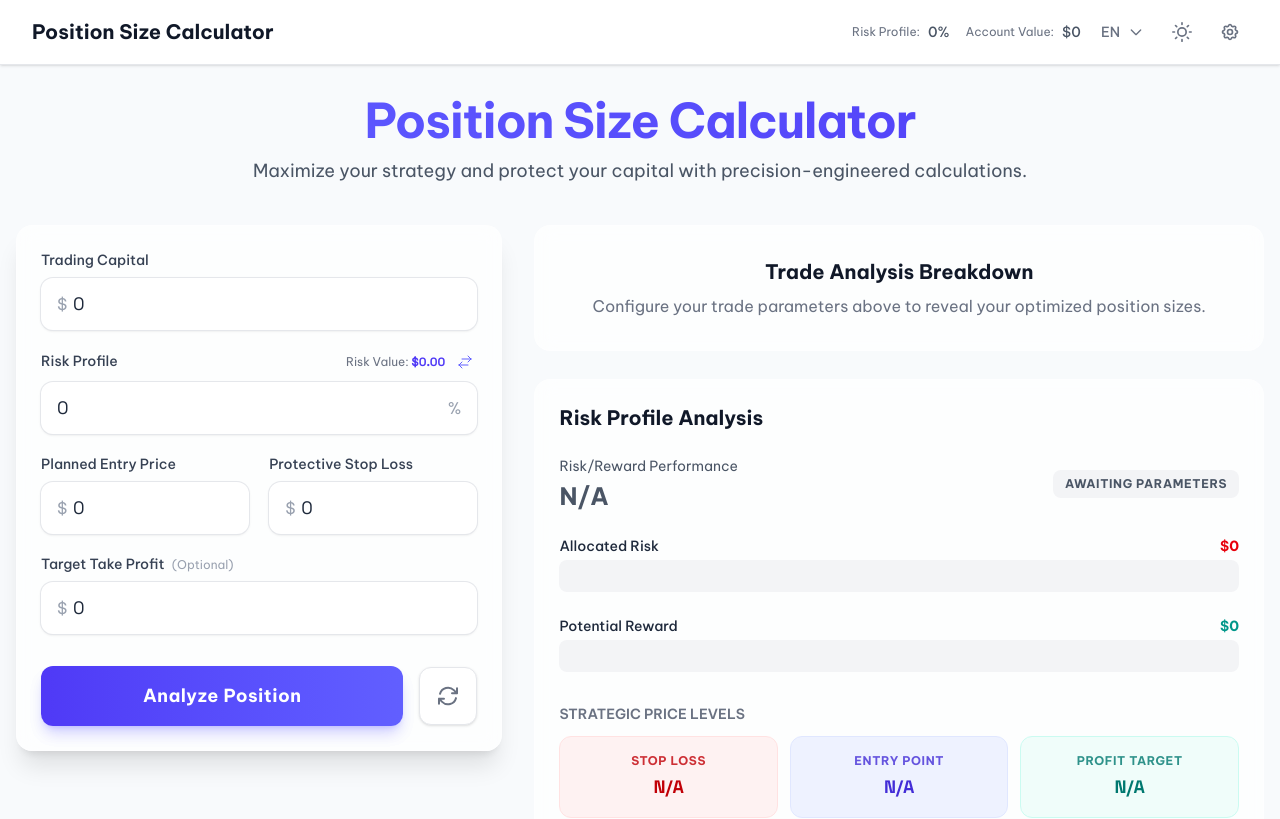
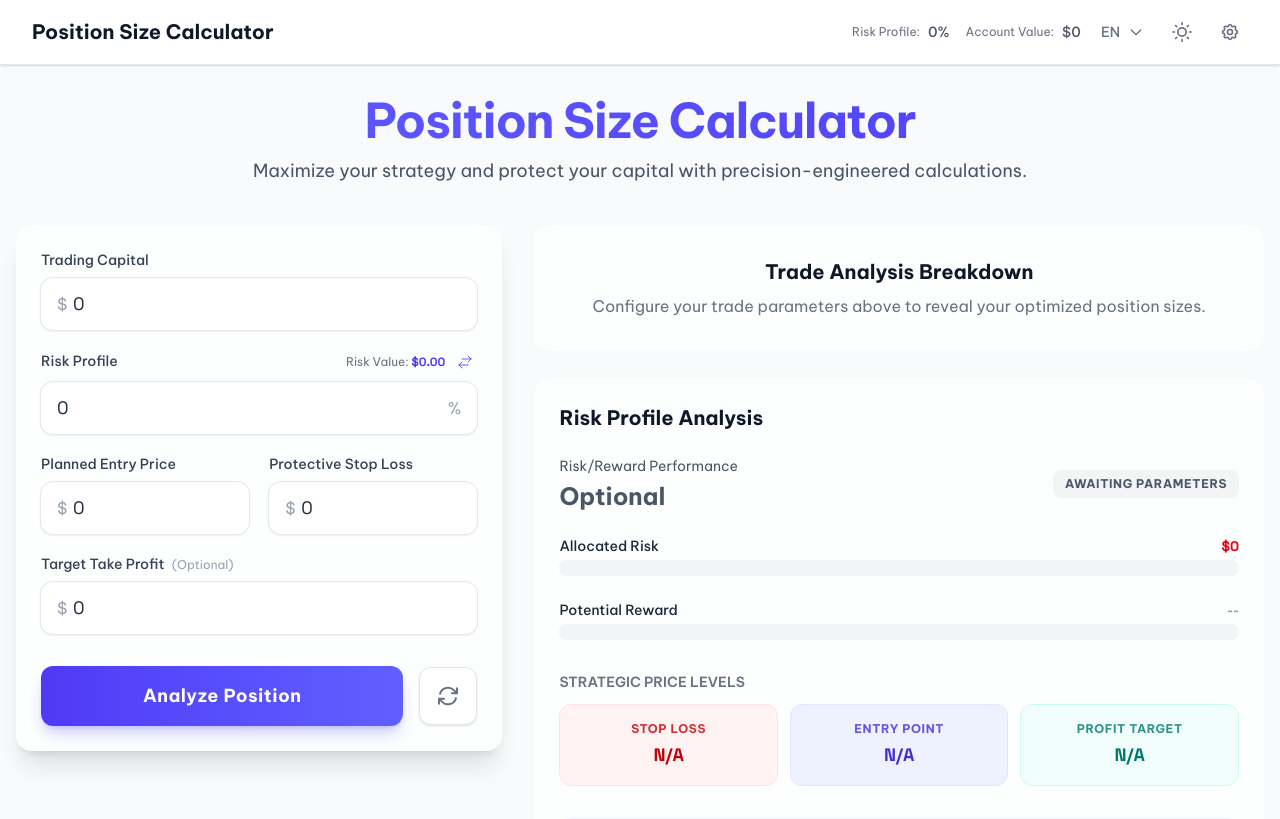
Before and after one commit to johncegom/position-size-calculator, a React (Vite) app: page / in a window 1280 px wide. Shown: the top 819 px of the page. Built offline with nearby package versions, Linux system fonts and the light colour scheme.

Commit message:
chore: add agent hooks, test plan and polish calculator visuals

```diff
--- a/src/components/calculator/ResultDisplay.tsx
+++ b/src/components/calculator/ResultDisplay.tsx
@@ -54,16 +54,32 @@ const ResultDisplay = () => {
             </div>
           )}
 
-          {potentialProfit > 0 && (
-            <div className="p-5 border border-emerald-100 shadow-sm rounded-xl bg-emerald-50/50 dark:bg-emerald-900/20 dark:border-emerald-900/50">
-              <p className="text-xs font-semibold tracking-wider text-emerald-600 uppercase dark:text-emerald-300">
-                {t("calculator.potentialProfit")}
-              </p>
+          <div
+            className={`p-5 border shadow-sm rounded-xl transition-all ${
+              potentialProfit > 0
+                ? "border-emerald-100 bg-emerald-50/50 dark:bg-emerald-900/20 dark:border-emerald-900/50"
+                : "border-gray-100 bg-gray-50/50 dark:bg-slate-800/50 dark:border-gray-700/50"
+            }`}
+          >
+            <p
+              className={`text-xs font-semibold tracking-wider uppercase ${
+                potentialProfit > 0
+                  ? "text-emerald-600 dark:text-emerald-300"
+                  : "text-gray-400 dark:text-gray-500"
+              }`}
+            >
+              {t("calculator.potentialProfit")}
+            </p>
+            {potentialProfit > 0 ? (
               <p className="mt-1 text-3xl font-bold text-transparent font-mono bg-clip-text bg-gradient-to-r from-emerald-500 to-emerald-400 dark:from-emerald-400 dark:to-emerald-300">
                 ${formatToTwoDecimals(potentialProfit)}
               </p>
-            </div>
-          )}
+            ) : (
+              <p className="mt-1 text-2xl font-bold text-gray-400 font-mono dark:text-gray-500 italic">
+                {t("common.optional").toLowerCase()}...
+              </p>
+            )}
+          </div>
         </div>
       </div>
     </div>
--- a/src/components/calculator/RiskRewardVisual.tsx
+++ b/src/components/calculator/RiskRewardVisual.tsx
@@ -82,7 +82,7 @@ const RatioDisplay = ({ ratio }: { ratio: number }) => {
           {t("riskReward.ratio")}
         </p>
         <p className={`text-2xl font-bold ${getRatioTextColor()}`}>
-          {ratio ? `1:${formatToTwoDecimals(ratio)}` : "N/A"}
+          {ratio > 0 ? `1:${formatToTwoDecimals(ratio)}` : t("common.optional")}
         </p>
       </div>
       <div className="mt-2 text-sm cursor-default sm:mt-0">
@@ -112,29 +112,35 @@ type ProgressBarProps = {
  */
 const ProgressBar = ({ label, value, width, color }: ProgressBarProps) => {
   const isRed = color.includes("red");
+  const isEmptyReward = !isRed && value === 0;
+
   const barBg = isRed
     ? "bg-red-500 dark:bg-red-500"
     : "bg-teal-500 dark:bg-teal-500";
 
-  // Use the passed color class directly for text if suitable, or map it to ensured colors
   const valueColor = isRed
     ? "text-red-600 dark:text-red-400"
-    : "text-teal-600 dark:text-teal-400";
+    : isEmptyReward
+      ? "text-gray-400 dark:text-gray-500"
+      : "text-teal-600 dark:text-teal-400";
+
   return (
     <div>
       <div className="flex justify-between mb-1">
         <span className="text-sm font-medium cursor-default dark:text-gray-200">
           {label}
         </span>
-        <span className={`text-sm font-bold ${valueColor}`}>
-          ${formatToTwoDecimals(value)}
+        <span className={`text-sm font-bold ${valueColor} font-mono`}>
+          {isEmptyReward ? "--" : `$${formatToTwoDecimals(value)}`}
         </span>
       </div>
-      <div className="h-8 overflow-hidden bg-gray-100 rounded-lg dark:bg-gray-700">
-        <div
-          className={`h-full ${barBg} rounded-lg transition-all duration-300 ease-out`}
-          style={{ width: `${width}%` }}
-        ></div>
+      <div className="h-4 overflow-hidden bg-gray-100 rounded-full dark:bg-gray-700/50">
+        {!isEmptyReward && (
+          <div
+            className={`h-full ${barBg} rounded-full transition-all duration-500 ease-out`}
+            style={{ width: `${width}%` }}
+          ></div>
+        )}
       </div>
     </div>
   );
```
Also changed, not shown: .agent/hooks.md (added), 1 other file (tests, documents, lock files or other folders).
